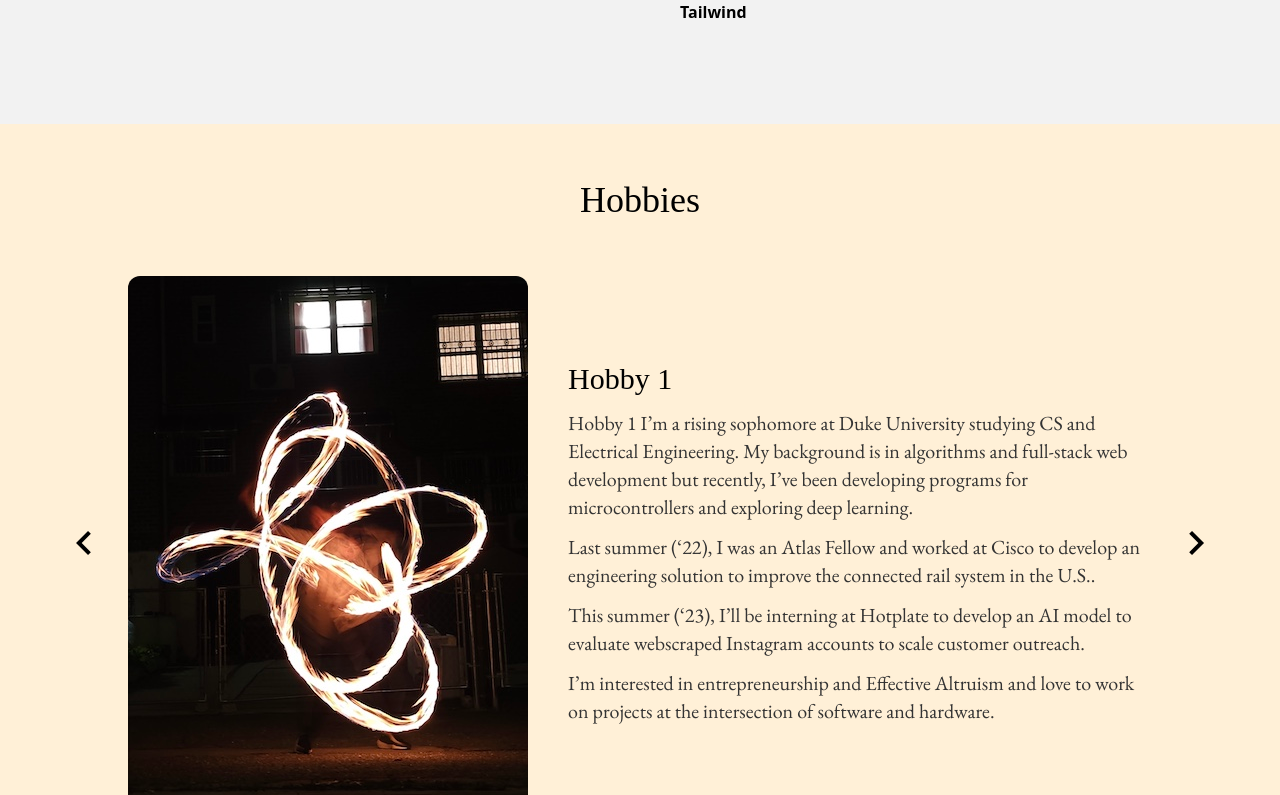
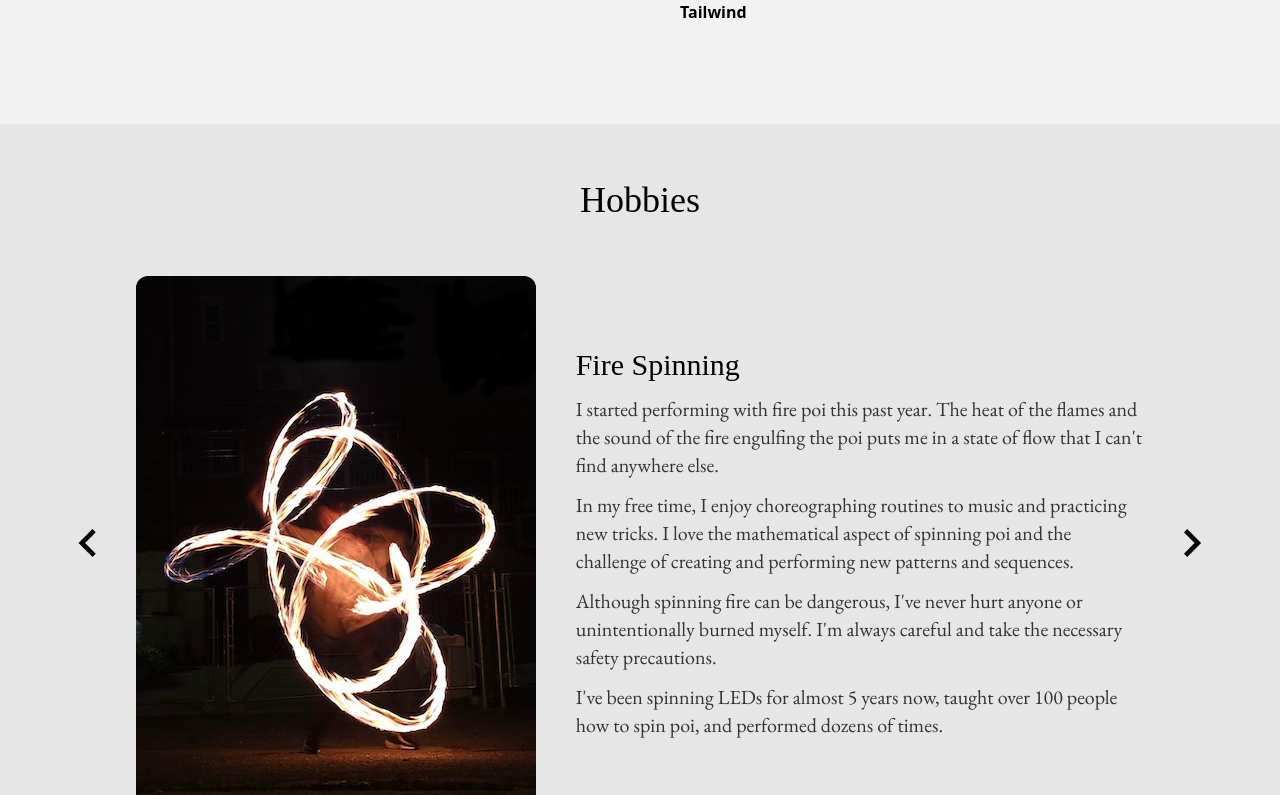
Before and after one commit to pvure/pvure.github.io, a Next.js app: page / in a window 1280 px wide. Shown: the part 4102-4897 px from the top of the page. Built offline with nearby package versions, Linux system fonts and the light colour scheme.

Commit message:
hobbies text

```diff
--- a/src/components/Hobbies.js
+++ b/src/components/Hobbies.js
@@ -13,12 +13,12 @@ export default function Hobbies() {
             src: "fire.jpg",
             theme: "light",
 
-            title: "Hobby 1",
+            title: "Fire Spinning",
             blurb:[
-                "Hobby 1 I’m a rising sophomore at Duke University studying CS and Electrical Engineering. My background is in algorithms and full-stack web development but recently, I’ve been developing programs for microcontrollers and exploring deep learning.",
-                "Last summer (‘22), I was an Atlas Fellow and worked at Cisco to develop an engineering solution to improve the connected rail system in the U.S..",
-                "This summer (‘23), I’ll be interning at Hotplate to develop an AI model to evaluate webscraped Instagram accounts to scale customer outreach.",
-                "I’m interested in entrepreneurship and Effective Altruism and love to work on projects at the intersection of software and hardware."
+                "I started performing with fire poi this past year. The heat of the flames and the sound of the fire engulfing the poi puts me in a state of flow that I can't find anywhere else.",
+                "In my free time, I enjoy choreographing routines to music and practicing new tricks. I love the mathematical aspect of spinning poi and the challenge of creating and performing new patterns and sequences.",
+                "Although spinning fire can be dangerous, I've never hurt anyone or unintentionally burned myself. I'm always careful and take the necessary safety precautions.",
+                "I've been spinning LEDs for almost 5 years now, taught over 100 people how to spin poi, and performed dozens of times."
             ]
         },
 
@@ -27,12 +27,11 @@ export default function Hobbies() {
             src: "fire.jpg",
             theme: "light",
 
-            title: "Hobby 2",
+            title: "Mechanical Keyboards",
             blurb:[
-                "Hobby 2 I’m a rising sophomore at Duke University studying CS and Electrical Engineering. My background is in algorithms and full-stack web development but recently, I’ve been developing programs for microcontrollers and exploring deep learning.",
-                "Last summer (‘22), I was an Atlas Fellow and worked at Cisco to develop an engineering solution to improve the connected rail system in the U.S..",
-                "This summer (‘23), I’ll be interning at Hotplate to develop an AI model to evaluate webscraped Instagram accounts to scale customer outreach.",
-                "I’m interested in entrepreneurship and Effective Altruism and love to work on projects at the intersection of software and hardware."
+                "I love everything that has to do with keyboards. In the past, I've built a couple of keyboards but now I'm more interested by the software side of the hobby.",
+                "I've developed a couple of scripts to customize and increase the functionality of my keyboards. For example, I've repurposed the 12 function keys to serve as a macropad that utilizes chording to support over 4,000 programmable macros.",
+                "I've made a few unorthodox changes to my keyboard in the name of typing ergonomics. I've replaced my Caps Lock with my Backspace key, my Caps Lock is on my right Alt key, and my Delete key is where my Backspace should be. I also use the Colemak keyboard layout instead of QWERTY. It took me a couple of years of iteration to get to this point, but I'm very happy with my current setup and can't imagine switching back."
             ]
         },
 
@@ -41,12 +40,10 @@ export default function Hobbies() {
             src: "fire.jpg",
             theme: "light",
 
-            title: "Hobby 3",
+            title: "Rock Climbing",
             blurb:[
-                "Hobby 3 I’m a rising sophomore at Duke University studying CS and Electrical Engineering. My background is in algorithms and full-stack web development but recently, I’ve been developing programs for microcontrollers and exploring deep learning.",
-                "Last summer (‘22), I was an Atlas Fellow and worked at Cisco to develop an engineering solution to improve the connected rail system in the U.S..",
-                "This summer (‘23), I’ll be interning at Hotplate to develop an AI model to evaluate webscraped Instagram accounts to scale customer outreach.",
-                "I’m interested in entrepreneurship and Effective Altruism and love to work on projects at the intersection of software and hardware."
+                "I've been an avid climber for around four years now and have since become addicted to the rush of adrenaline and sense of achievement that comes with successfully completing challenging routes.",
+                "I mostly stick to bouldering, but I'm planning on learning how to sport climb soon. Last fall, I got to climb outdoors and I'm hoping to do more outdoor climbing this summer."
             ]
         },
     ];
--- a/tailwind.config.js
+++ b/tailwind.config.js
@@ -10,7 +10,7 @@ module.exports = {
       'title': '#FFFFFF',
       'about': '#151B29',
       'projects': '#F2F2F2',
-      'hobbies': '#FFF0D7',
+      'hobbies': '#e6e6e6',
       'footer': '#F9F9F9',
 
       'title-dark': '#FFFFFF',
```
Also changed, not shown: public/fire.jpg.
